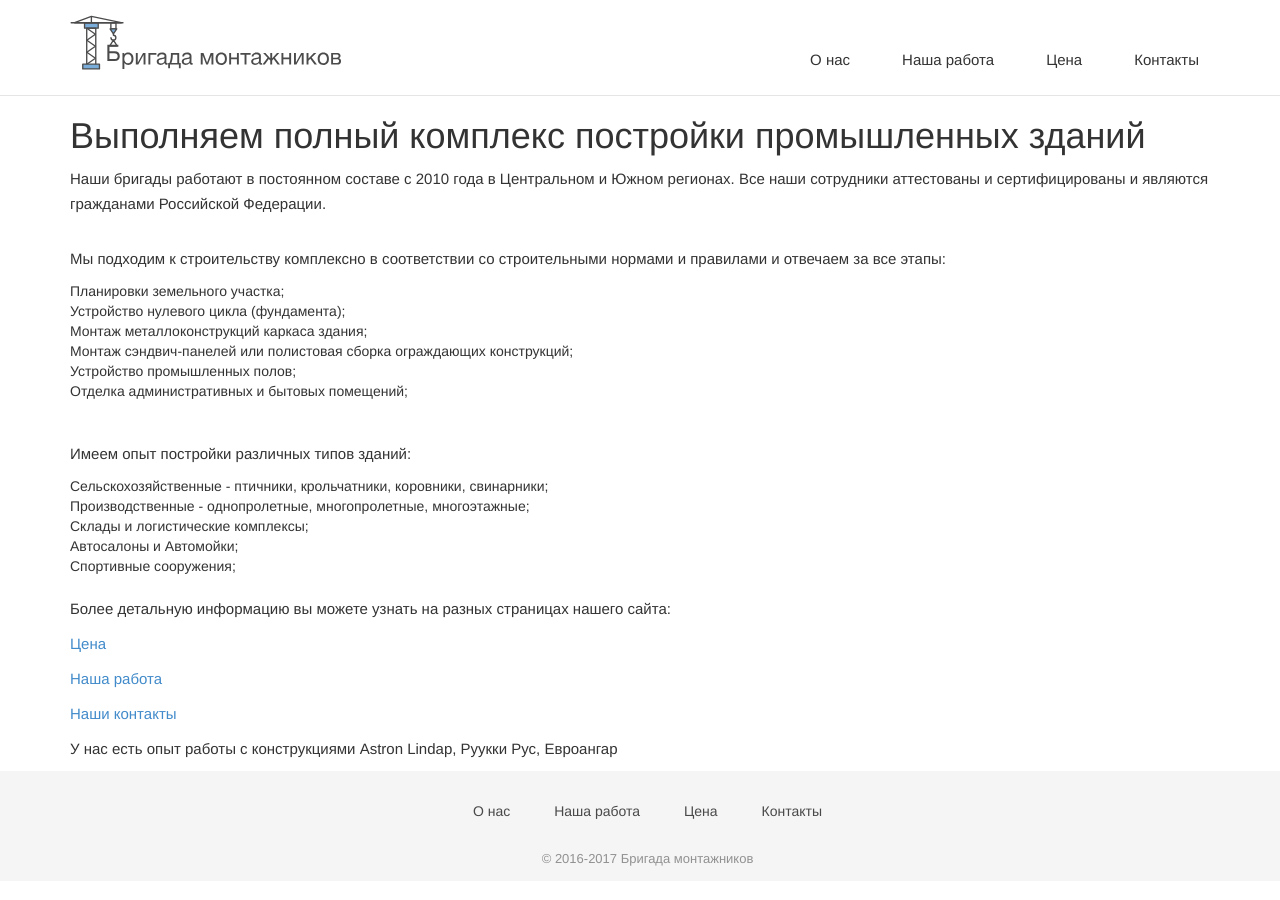
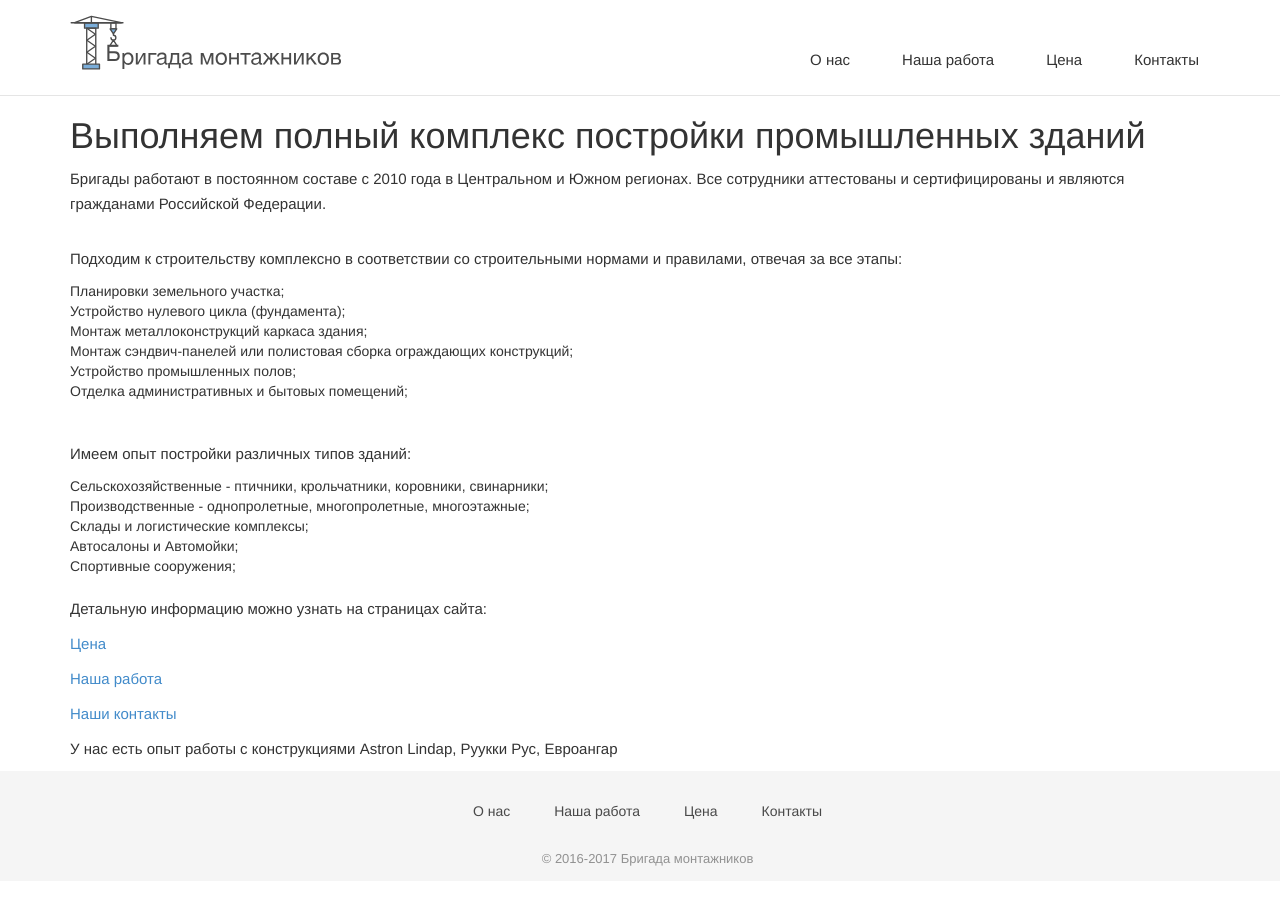
Before and after one commit to komarovalexander/site_bm, a Jekyll site: the page built from about.html, in a window 1280 px wide. Built offline with Jekyll 4.4.1, drawn with Linux system fonts in a browser that asks for light colours; nearby versions of some CDN libraries; some web fonts are replaced.

Commit message:
no message

```diff
--- a/about.html
+++ b/about.html
@@ -12,10 +12,10 @@ permalink: /about/
         <div>
           <h1>Выполняем полный комплекс постройки промышленных зданий</h1>
 
-          <p>Наши бригады работают в постоянном составе с 2010 года в Центральном и Южном регионах. Все наши сотрудники аттестованы и сертифицированы и являются гражданами Российской Федерации.</p>
+          <p>Бригады работают в постоянном составе с 2010 года в Центральном и Южном регионах. Все сотрудники аттестованы и сертифицированы и являются гражданами Российской Федерации.</p>
 
           <br>
-          <p>Мы подходим к строительству комплексно в соответствии со строительными нормами и правилами и отвечаем за все этапы:</p>
+          <p>Подходим к строительству комплексно в соответствии со строительными нормами и правилами, отвечая за все этапы:</p>
             <ul>
               <li>Планировки земельного участка;</li>
               <li>Устройство нулевого цикла (фундамента);</li>
@@ -36,7 +36,7 @@ permalink: /about/
           </ul>
           <br>
 
-          <p>Более детальную информацию вы можете узнать на разных страницах нашего сайта:</p>
+          <p>Детальную информацию можно узнать на страницах сайта:</p>
           <p><a href="/price/">Цена</a></p>
           <p><a href="/work/">Наша работа</a></p>
           <p><a href="/contact/">Наши контакты</a></p>
```
